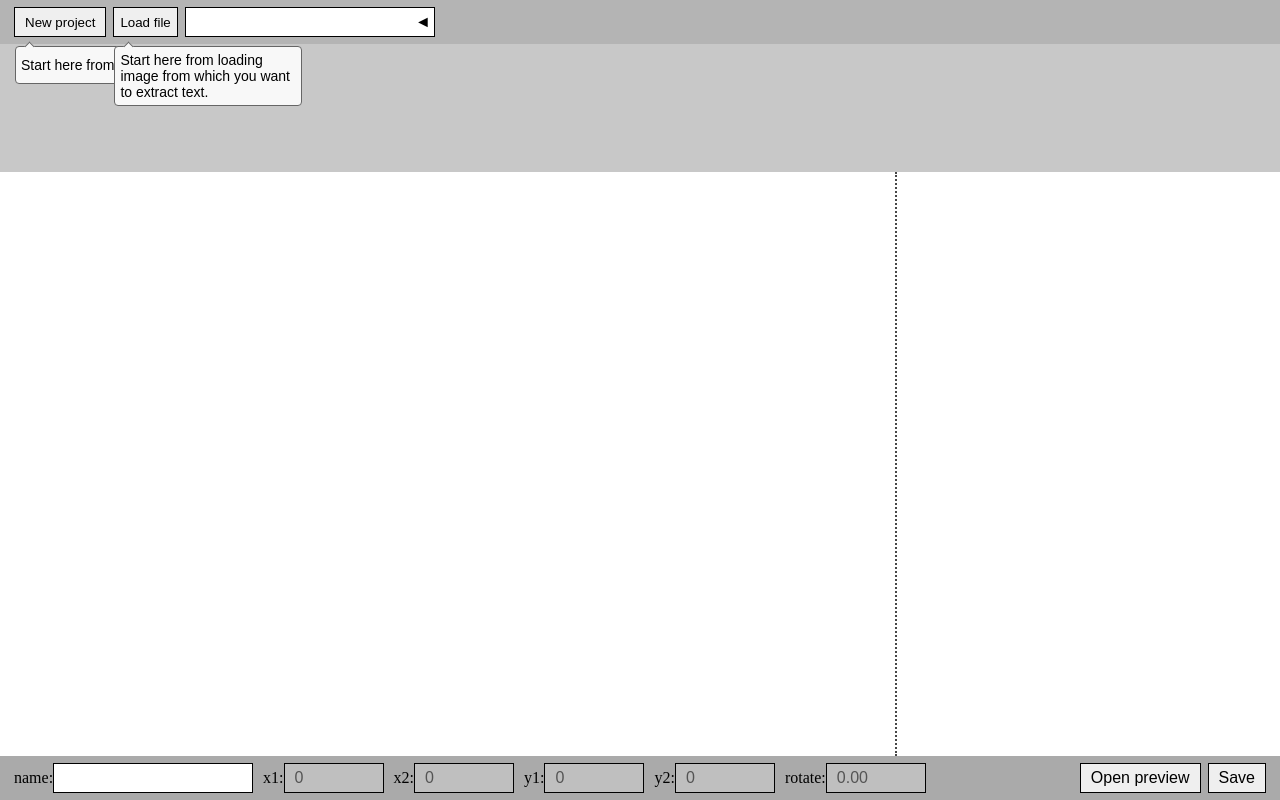
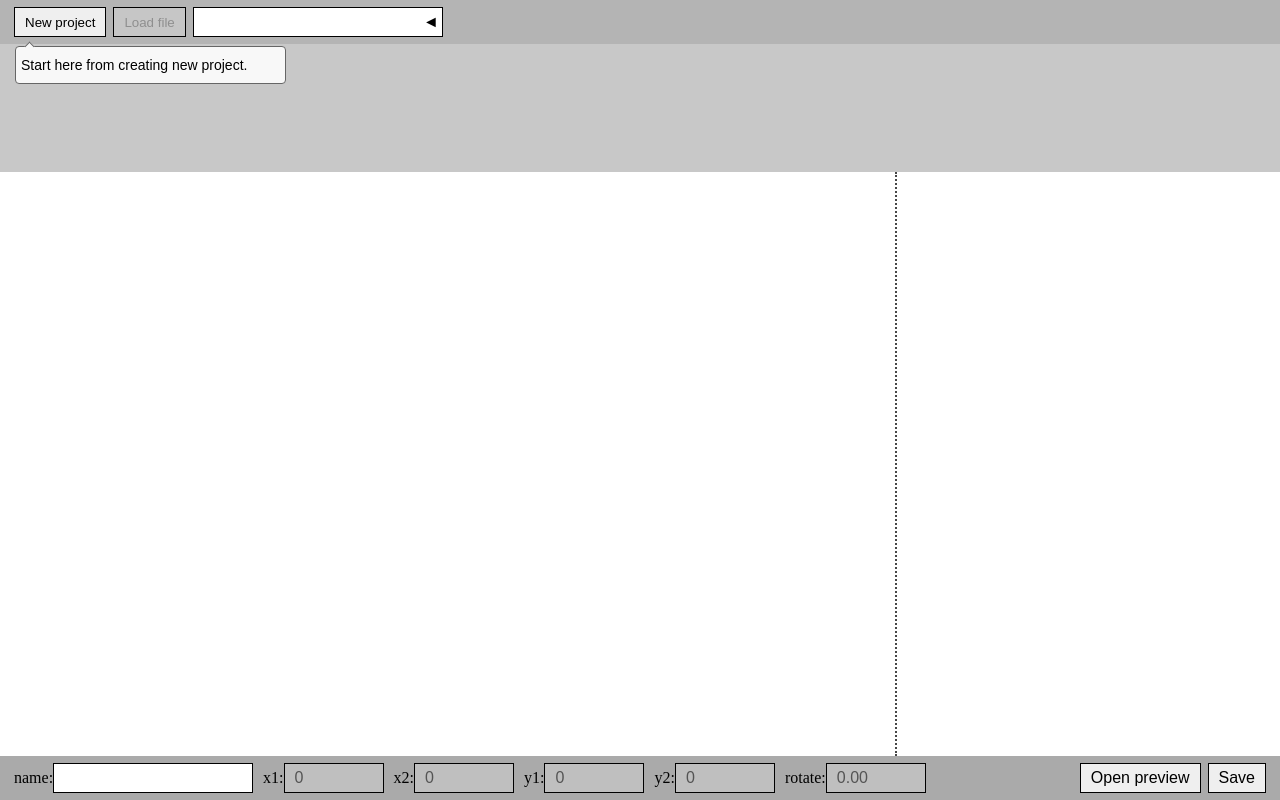
Before and after one commit to charJKL/react.split.v2, a React (Create React App) app: page / in a window 1280 px wide. Built offline with nearby package versions, Linux system fonts and the light colour scheme.

Commit message:
Refactor style for `LoadFileInput`. Disable when no project is selected.

```diff
--- a/src/components/header/LoadFileInput.module.scss
+++ b/src/components/header/LoadFileInput.module.scss
@@ -8,6 +8,7 @@ div.wrapper
 .button
 {
 	@extend %input-nested;
+	padding: 0px 10px;
 }
 .files
 {
--- a/src/components/header/LoadFileInput.tsx
+++ b/src/components/header/LoadFileInput.tsx
@@ -1,8 +1,8 @@
 import React, { useRef, ChangeEvent } from "react";
 import { useAppDispatch, useAppSelector } from "../../store/store.hooks";
-import { loadFile } from "../../store/slice.projects";
-import { selectTooltip, updateTooltip } from "../../store/slice.gui";
-import Tooltip from "../common/Tooltip";
+import { loadFile, selectSelectedProject } from "../../store/slice.projects";
+import { updateTooltip } from "../../store/slice.gui";
+
 import css from "./LoadFileInput.module.scss";
 
 interface LoadFileInput
@@ -13,7 +13,7 @@ interface LoadFileInput
 
 const LoadFileInput = ({className, children}: LoadFileInput) : JSX.Element =>
 {
-	const showStartHereTooltip = useAppSelector(selectTooltip("startHere"));
+	const project = useAppSelector(selectSelectedProject);
 	const dispatch = useAppDispatch();
 	const fileInputRef = useRef<HTMLInputElement>(null);
 
@@ -25,18 +25,15 @@ const LoadFileInput = ({className, children}: LoadFileInput) : JSX.Element =>
 	{
 		const files = e.target.files ?? [];
 		const array = Array.from(files);
-		dispatch(updateTooltip({tooltip: "startHere", value: false})); // it's importat to dispose `startHere` tooltip before `loadFile` action.
 		dispatch(loadFile(array));
 	}
 
+	const isDisabled = project ? false : true;
 	const classNameForWrapper = [className, css.wrapper].join(" ");
 	return (
 		<div className={classNameForWrapper}>
-			<button className={css.button} onClick={onClickRedirectEvent}>{children}</button>
+			<button className={css.button} disabled={isDisabled} onClick={onClickRedirectEvent}>{children}</button>
 			<input className={css.files} type="file" accept="image/*" multiple ref={fileInputRef} onChange={onChangeLoadSelectedFile} />
-			<Tooltip show={showStartHereTooltip} alignment="top-left" width="300%">
-				Start here from loading image from which you want to extract text.
-			</Tooltip>
 		</div>
 	)
 }
--- a/src/index.scss
+++ b/src/index.scss
@@ -54,4 +54,5 @@ body
 button
 {
 	cursor: pointer;
+	&:disabled { cursor: auto; }
 }
```
